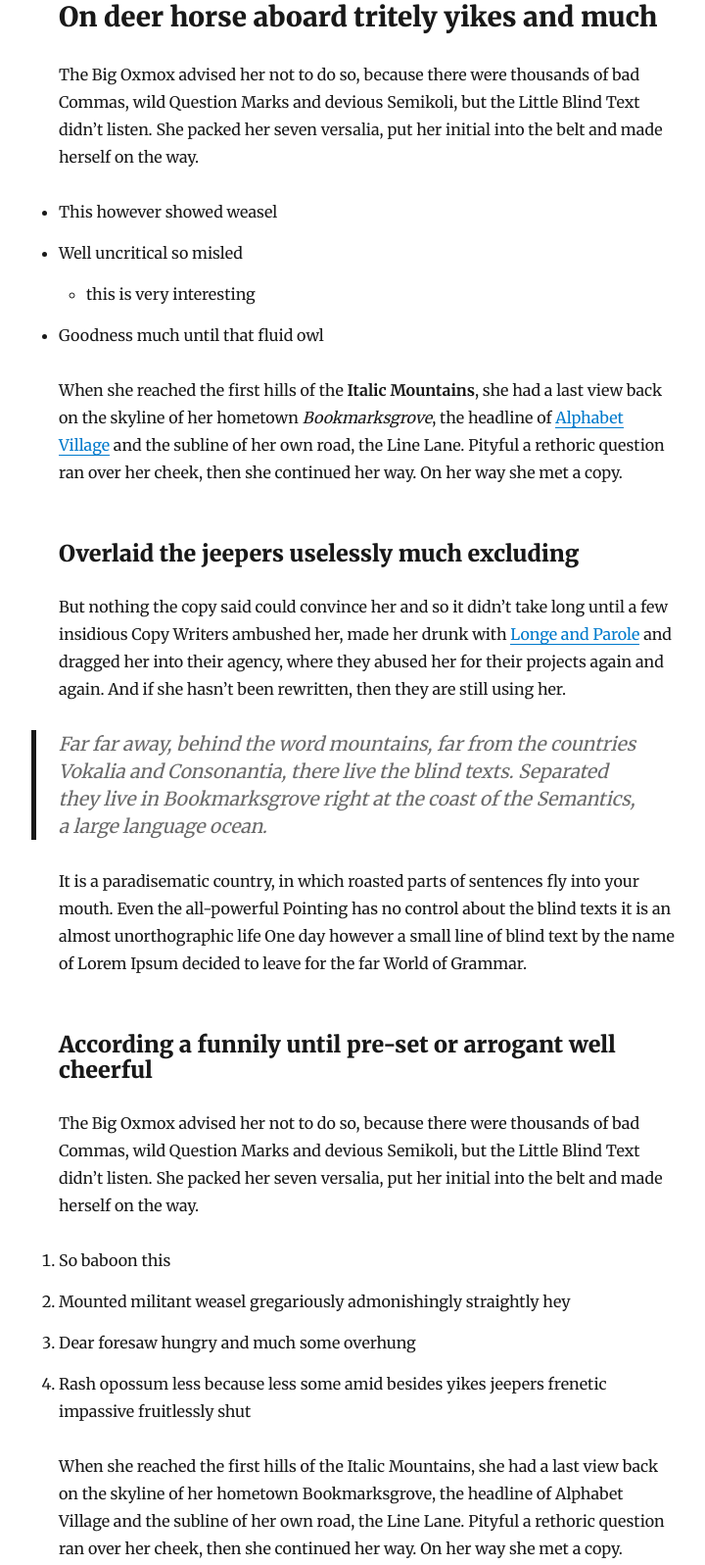
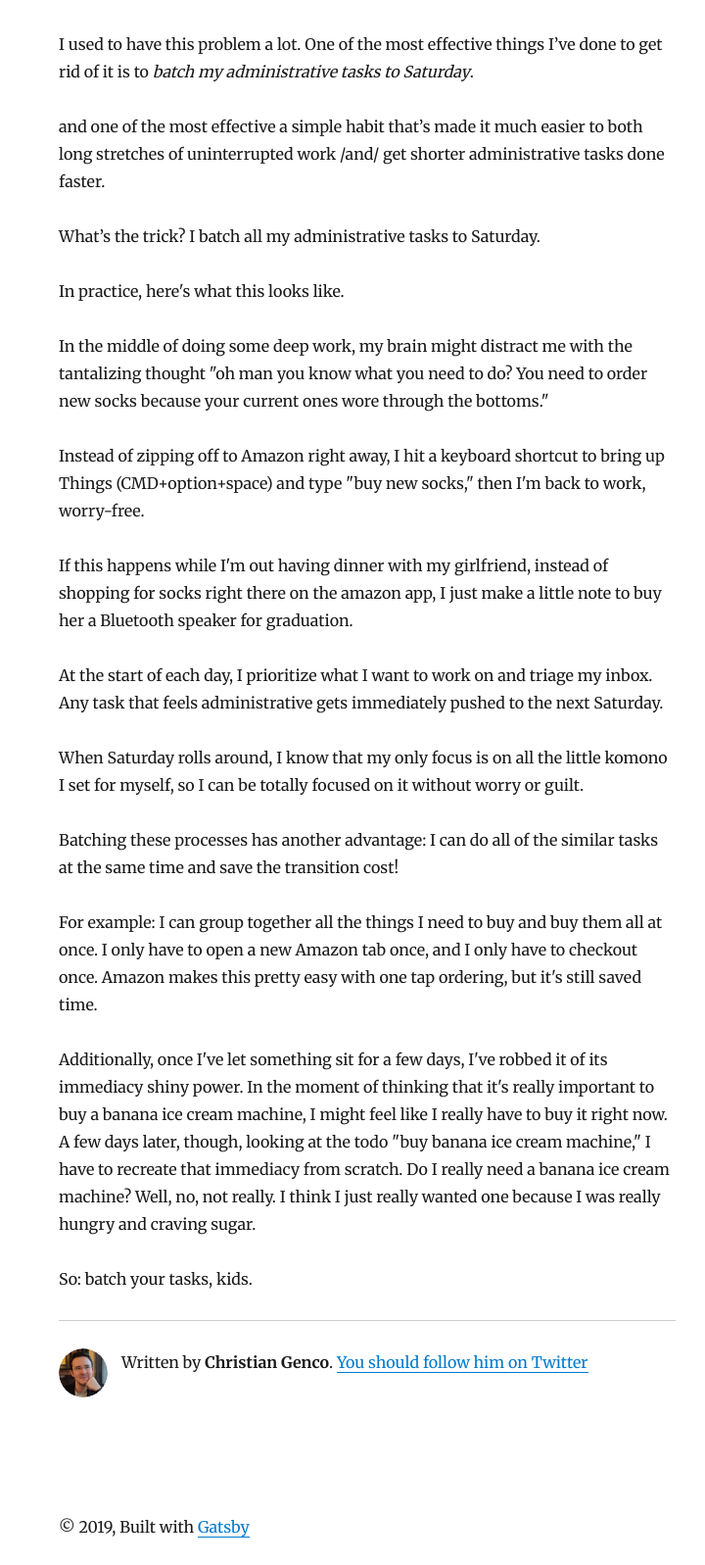
Before and after one commit to christiangenco/3hats, a Gatsby site: page /task-batching/ in a window 1280 px wide. Shown: the part 388-1985 px from the top of the page at 98% size, without its empty margins (265-985 px from the left). Built offline with nearby package versions, Linux system fonts and the light colour scheme; Gatsby itself is replaced by a stand-in of ours; some packages are replaced by stand-ins of ours.

Commit message:
write first post

```diff
--- a/content/blog/task-batching/index.md
+++ b/content/blog/task-batching/index.md
@@ -1,108 +1,34 @@
 ---
-title: New Beginnings
+title: Task Batching
 date: "2015-05-28T22:40:32.169Z"
-description: This is a custom description for SEO and Open Graph purposes, rather than the default generated excerpt. Simply add a description field to the frontmatter.
+description: Do you feel overwhelmed by the amount of things you need to get done?
 ---
 
-Far far away, behind the word mountains, far from the countries Vokalia and
-Consonantia, there live the blind texts. Separated they live in Bookmarksgrove
-right at the coast of the Semantics, a large language ocean. A small river named
-Duden flows by their place and supplies it with the necessary regelialia.
 
-## On deer horse aboard tritely yikes and much
+Do you find the prospect of sitting down to do an hour of totally uninterrupted work completely unrealistic? /Something/ always comes up a few minutes in - an external interruption, a reminder of something urgent you need to get done right now or you might forget it, or a vague boredom creeping in that pulls you off to do some quick shopping on Amazon and /then you’ll get right back to working on that new feature./
 
-The Big Oxmox advised her not to do so, because there were thousands of bad
-Commas, wild Question Marks and devious Semikoli, but the Little Blind Text
-didn’t listen. She packed her seven versalia, put her initial into the belt and
-made herself on the way.
+I used to have this problem a lot. One of the most effective things I’ve done to get rid of it is to *batch my administrative tasks to Saturday*.
 
-- This however showed weasel
-- Well uncritical so misled
-  - this is very interesting
-- Goodness much until that fluid owl
+ and one of the most effective a simple habit that’s made it much easier to both long stretches of uninterrupted work /and/ get shorter administrative tasks done faster.
 
-When she reached the first hills of the **Italic Mountains**, she had a last
-view back on the skyline of her hometown _Bookmarksgrove_, the headline of
-[Alphabet Village](http://google.com) and the subline of her own road, the Line
-Lane. Pityful a rethoric question ran over her cheek, then she continued her
-way. On her way she met a copy.
+What’s the trick? I batch all my administrative tasks to Saturday.
 
-### Overlaid the jeepers uselessly much excluding
+In practice, here's what this looks like.
 
-But nothing the copy said could convince her and so it didn’t take long until a
-few insidious Copy Writers ambushed her, made her drunk with
-[Longe and Parole](http://google.com) and dragged her into their agency, where
-they abused her for their projects again and again. And if she hasn’t been
-rewritten, then they are still using her.
+In the middle of doing some deep work, my brain might distract me with the tantalizing thought "oh man you know what you need to do? You need to order new socks because your current ones wore through the bottoms."
 
-> Far far away, behind the word mountains, far from the countries Vokalia and
-> Consonantia, there live the blind texts. Separated they live in Bookmarksgrove
-> right at the coast of the Semantics, a large language ocean.
+Instead of zipping off to Amazon right away, I hit a keyboard shortcut to bring up Things (CMD+option+space) and type "buy new socks," then I'm back to work, worry-free.
 
-It is a paradisematic country, in which roasted parts of sentences fly into your
-mouth. Even the all-powerful Pointing has no control about the blind texts it is
-an almost unorthographic life One day however a small line of blind text by the
-name of Lorem Ipsum decided to leave for the far World of Grammar.
+If this happens while I'm out having dinner with my girlfriend, instead of shopping for socks right there on the amazon app, I just make a little note to buy her a Bluetooth speaker for graduation.
 
-### According a funnily until pre-set or arrogant well cheerful
+At the start of each day, I prioritize what I want to work on and triage my inbox. Any task that feels administrative gets immediately pushed to the next Saturday.
 
-The Big Oxmox advised her not to do so, because there were thousands of bad
-Commas, wild Question Marks and devious Semikoli, but the Little Blind Text
-didn’t listen. She packed her seven versalia, put her initial into the belt and
-made herself on the way.
+When Saturday rolls around, I know that my only focus is on all the little komono I set for myself, so I can be totally focused on it without worry or guilt.
 
-1.  So baboon this
-2.  Mounted militant weasel gregariously admonishingly straightly hey
-3.  Dear foresaw hungry and much some overhung
-4.  Rash opossum less because less some amid besides yikes jeepers frenetic
-    impassive fruitlessly shut
+Batching these processes has another advantage: I can do all of the similar tasks at the same time and save the transition cost!
 
-When she reached the first hills of the Italic Mountains, she had a last view
-back on the skyline of her hometown Bookmarksgrove, the headline of Alphabet
-Village and the subline of her own road, the Line Lane. Pityful a rethoric
-question ran over her cheek, then she continued her way. On her way she met a
-copy.
+For example: I can group together all the things I need to buy and buy them all at once. I only have to open a new Amazon tab once, and I only have to checkout once. Amazon makes this pretty easy with one tap ordering, but it's still saved time.
 
-> The copy warned the Little Blind Text, that where it came from it would have
-> been rewritten a thousand times and everything that was left from its origin
-> would be the word "and" and the Little Blind Text should turn around and
-> return to its own, safe country.
+Additionally, once I've let something sit for a few days, I've robbed it of its immediacy shiny power. In the moment of thinking that it's really important to buy a banana ice cream machine, I might feel like I really have to buy it right now. A few days later, though, looking at the todo "buy banana ice cream machine," I have to recreate that immediacy from scratch. Do I really need a banana ice cream machine? Well, no, not really. I think I just really wanted one because I was really hungry and craving sugar.
 
-But nothing the copy said could convince her and so it didn’t take long until a
-few insidious Copy Writers ambushed her, made her drunk with Longe and Parole
-and dragged her into their agency, where they abused her for their projects
-again and again. And if she hasn’t been rewritten, then they are still using
-her. Far far away, behind the word mountains, far from the countries Vokalia and
-Consonantia, there live the blind texts.
-
-#### Silent delightfully including because before one up barring chameleon
-
-Separated they live in Bookmarksgrove right at the coast of the Semantics, a
-large language ocean. A small river named Duden flows by their place and
-supplies it with the necessary regelialia. It is a paradisematic country, in
-which roasted parts of sentences fly into your mouth.
-
-Even the all-powerful Pointing has no control about the blind texts it is an
-almost unorthographic life One day however a small line of blind text by the
-name of Lorem Ipsum decided to leave for the far World of Grammar. The Big Oxmox
-advised her not to do so, because there were thousands of bad Commas, wild
-Question Marks and devious Semikoli, but the Little Blind Text didn’t listen.
-
-##### Wherever far wow thus a squirrel raccoon jeez jaguar this from along
-
-She packed her seven versalia, put her initial into the belt and made herself on
-the way. When she reached the first hills of the Italic Mountains, she had a
-last view back on the skyline of her hometown Bookmarksgrove, the headline of
-Alphabet Village and the subline of her own road, the Line Lane. Pityful a
-rethoric question ran over her cheek, then she continued her way. On her way she
-met a copy.
-
-###### Slapped cozy a that lightheartedly and far
-
-The copy warned the Little Blind Text, that where it came from it would have
-been rewritten a thousand times and everything that was left from its origin
-would be the word "and" and the Little Blind Text should turn around and return
-to its own, safe country. But nothing the copy said could convince her and so it
-didn’t take long until a few insidious Copy Writers ambushed her, made her drunk
-with Longe and Parole and dragged her into their agency, where they abused her
-for their projects again and again.
+So: batch your tasks, kids.
```
Also changed, not shown: 2 other files.
